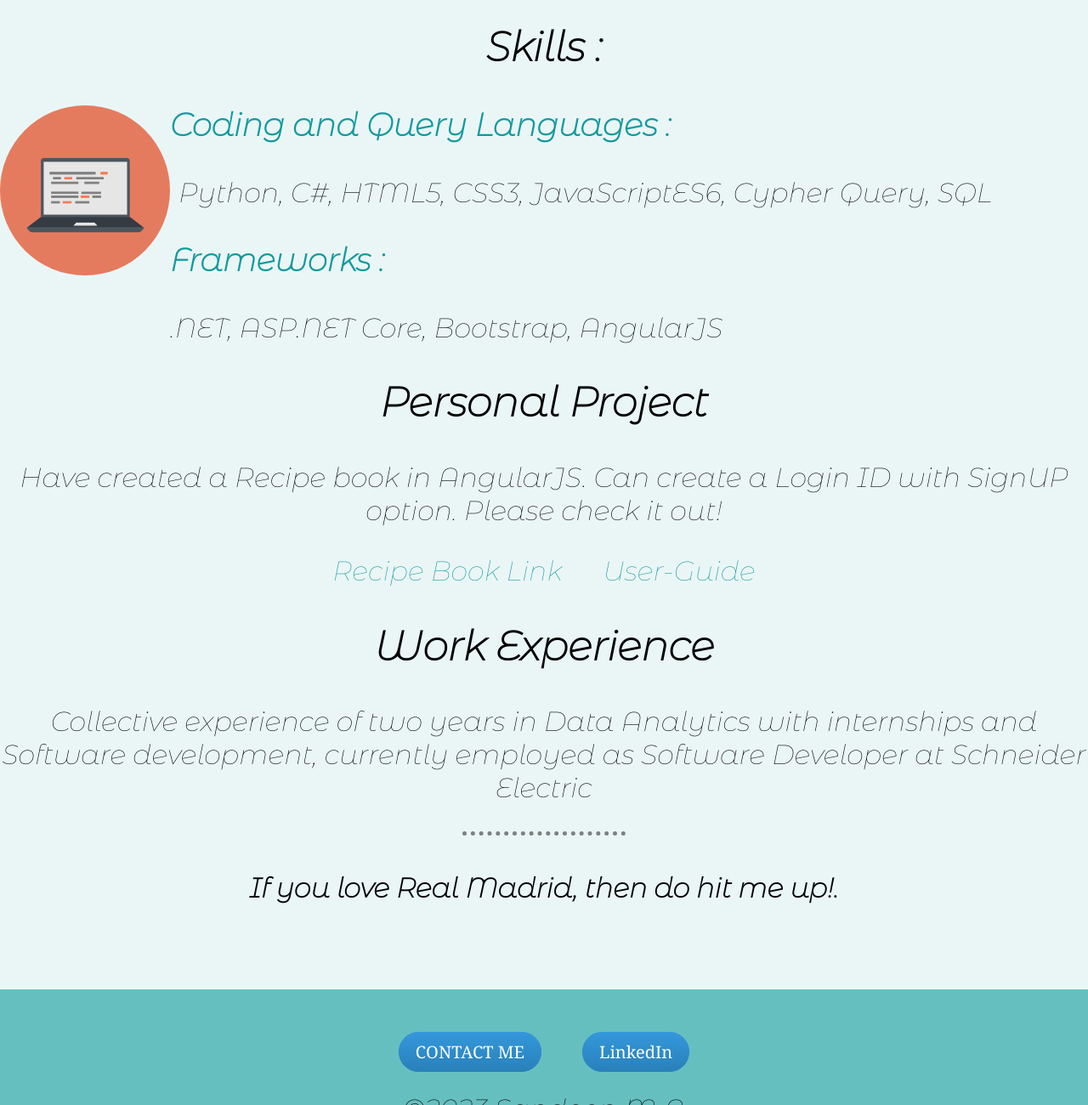
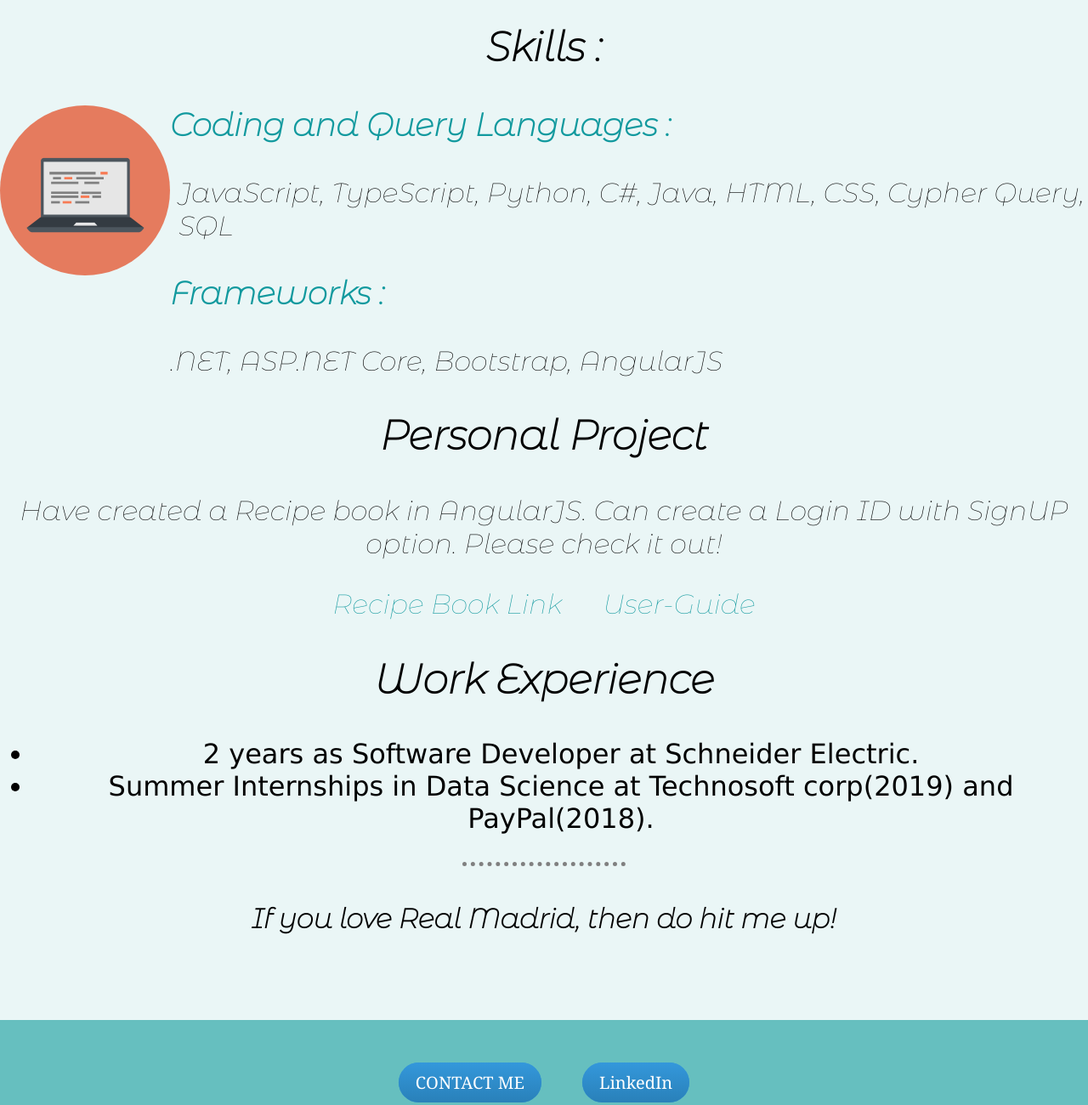
Before and after one commit to Sandeeparavind/New-webpage, a plain HTML site: page index.html in a window 1280 px wide. Shown: the part 1142-2442 px from the top of the page at 85% size. Drawn offline with Linux system fonts and the light colour scheme; a web font is replaced by a local one.

Commit message:
Update index.html

```diff
--- a/index.html
+++ b/index.html
@@ -32,7 +32,7 @@
             <img class="comp" src="computer.png" alt="">
             <h3>Coding and Query Languages : </h3>
 
-               <p class="code">Python, C#, HTML5, CSS3, JavaScriptES6, Cypher Query, SQL</p>
+               <p class="code">JavaScript, TypeScript, Python, C#, Java, HTML, CSS, Cypher Query, SQL</p>
 
                 <h3>Frameworks : </h3>
                 <p class="framework">.NET, ASP.NET Core, Bootstrap, AngularJS</p>
@@ -48,14 +48,21 @@
           <div class="skill-row2">
             <!-- <img class="" src="" alt=""> -->
             <h2>Work Experience</h2>
-            <p>Collective experience of two years in Data Analytics with internships and Software development, currently employed as Software Developer at Schneider Electric</p>
+            <ul>
+                <li>
+                    2 years as Software Developer at Schneider Electric.
+                </li>
+                <li>
+                    Summer Internships in Data Science at Technosoft corp(2019) and PayPal(2018).
+                </li>
+            </ul>
           </div>
         </div>
         <hr>
         <div class="low">
           <!-- <a class="btn" href="mailto:sandeeparavind98@email.com">CONTACT ME</a> -->
           <!-- <h2>Get In Touch</h2> -->
-          <h4>If you love Real Madrid, then do hit me up!.</h4>
+          <h4>If you love Real Madrid, then do hit me up!</h4>
         </div>
 
         <!-- <div class="contact-me"></div>
```
